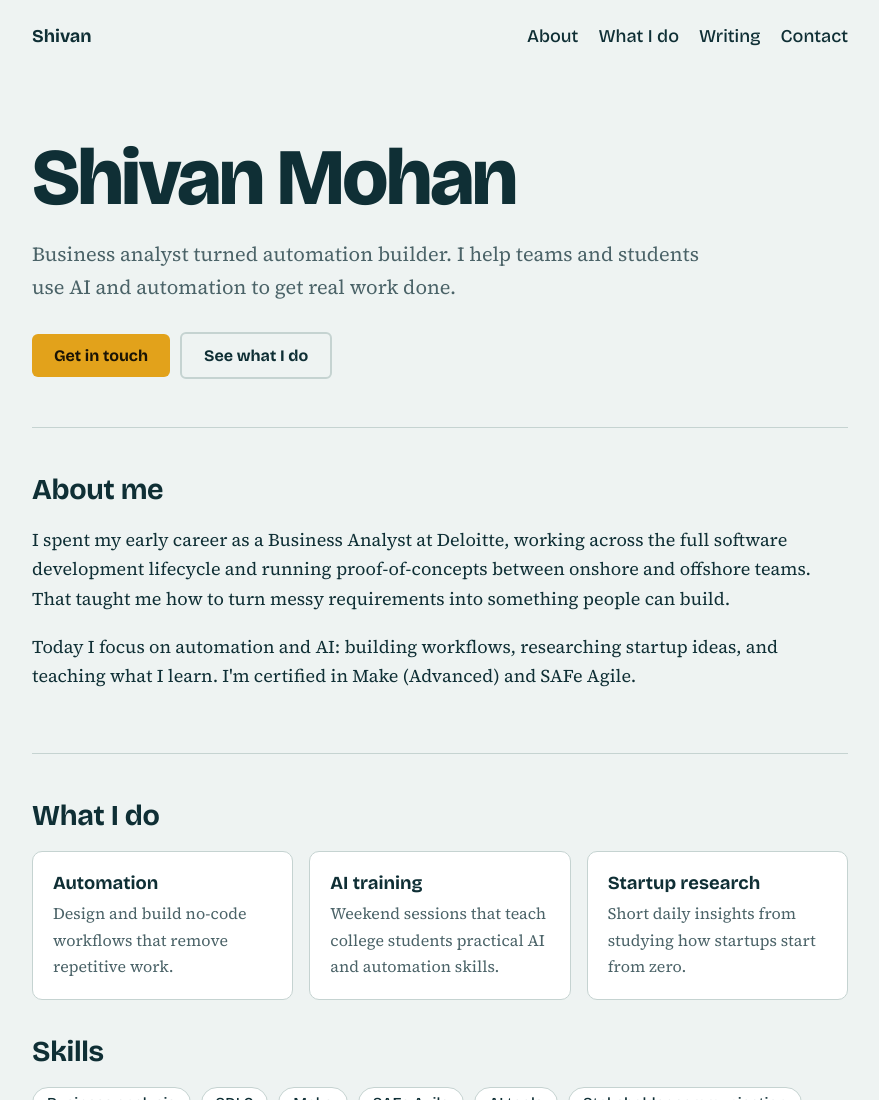
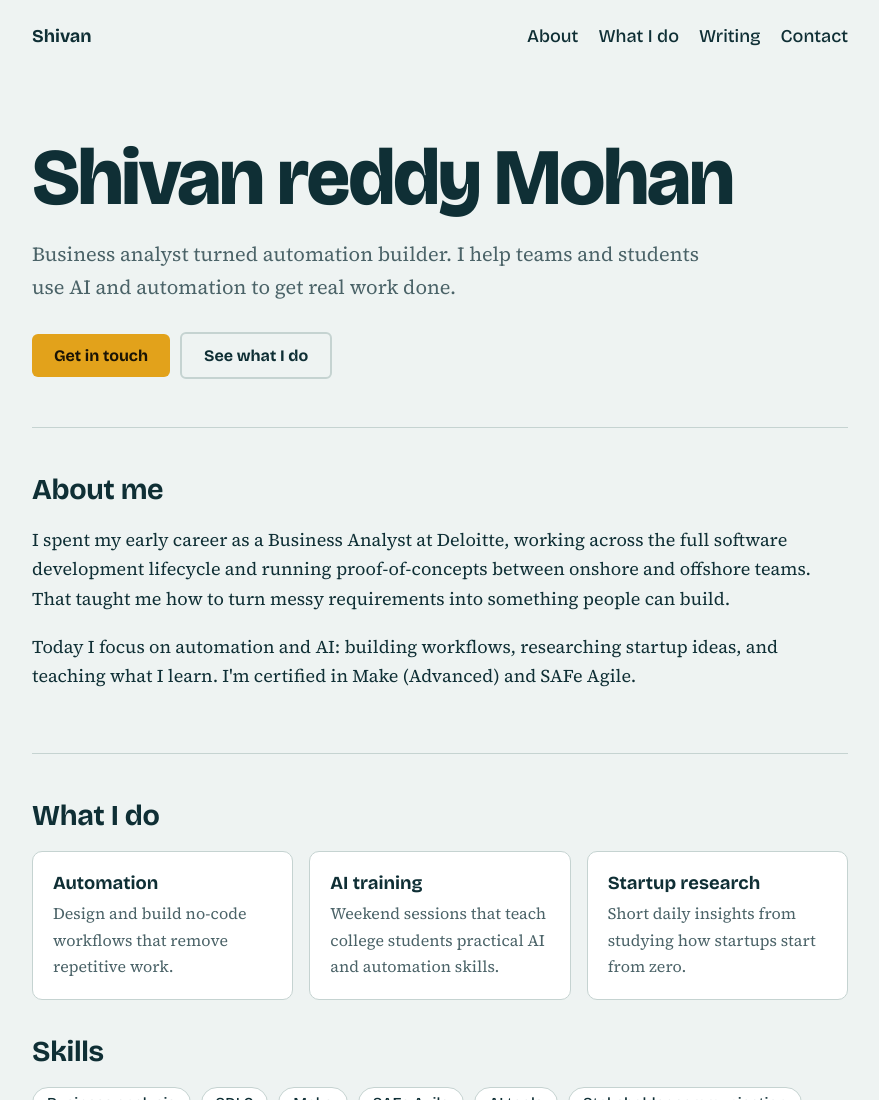
Before and after one commit to Shivan1224/my-website, a plain HTML site: page index.html in a window 1280 px wide. Shown: the top 1100 px of the page, without its empty margins (200-1079 px from the left). Drawn offline with nearby package versions, Linux system fonts and the light colour scheme.

Commit message:
Update index.html

```diff
--- a/index.html
+++ b/index.html
@@ -47,7 +47,7 @@ footer{padding:30px 0 40px;color:var(--muted);font-size:.95rem;border-top:1px so
 <nav><strong>Shivan</strong><div><a href="#about">About</a><a href="#work">What I do</a><a href="#writing">Writing</a><a href="#contact">Contact</a></div></nav>
 
 <header class="hero">
-<h1> Shivan Mohan</h1>
+<h1> Shivan reddy Mohan</h1>
 <p>Business analyst turned automation builder. I help teams and students use AI and automation to get real work done.</p>
 <a class="btn" href="#contact">Get in touch</a><a class="btn alt" href="#work">See what I do</a>
 </header>
```
